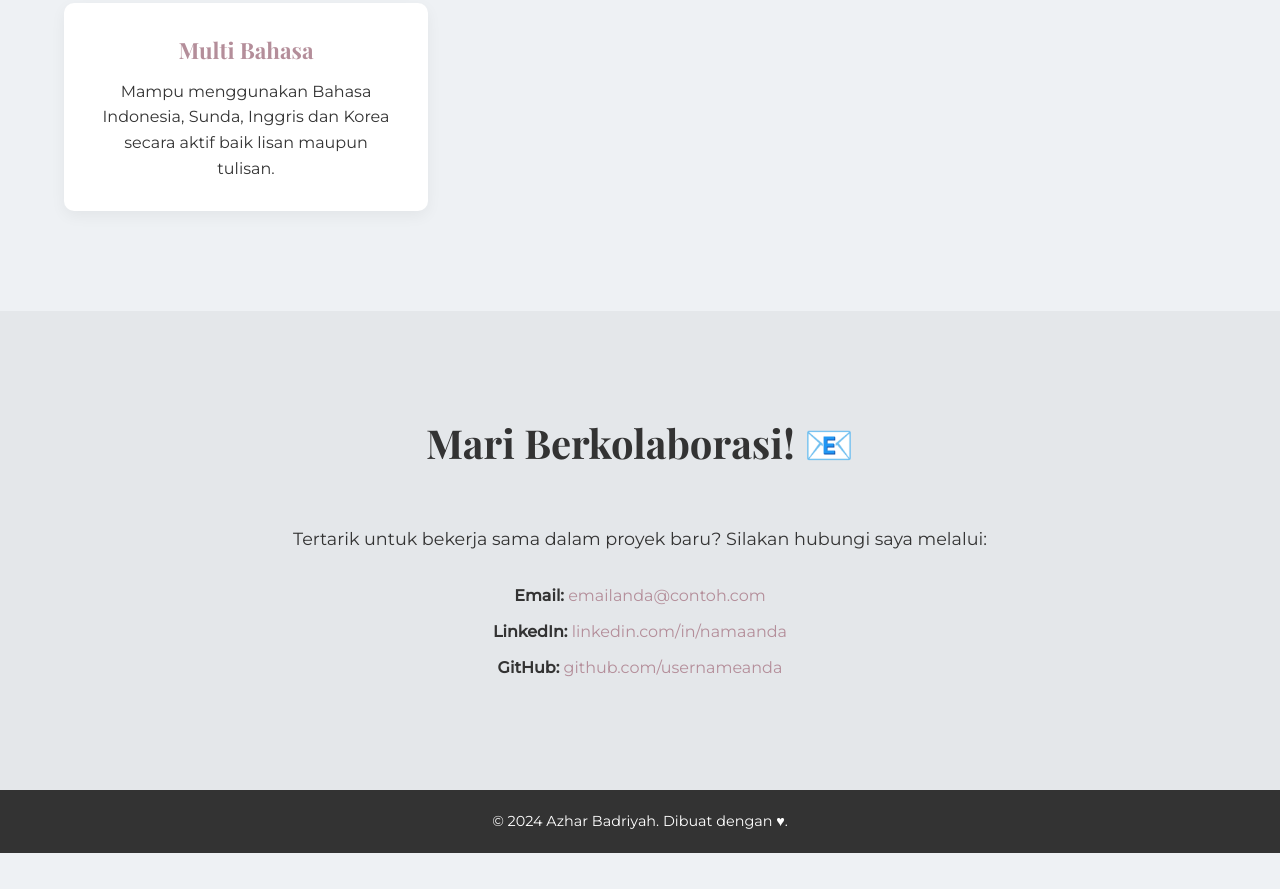
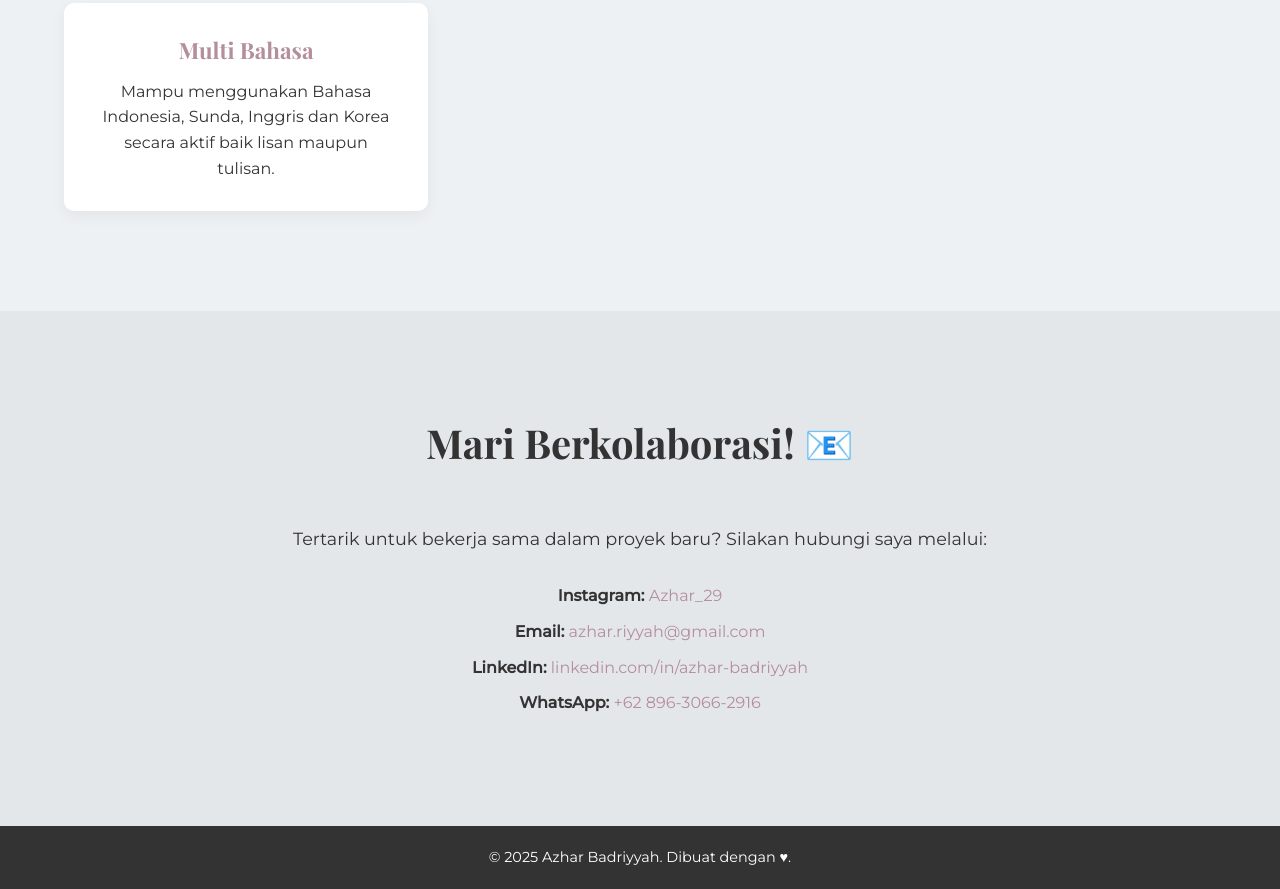
Before and after one commit to oxyrus69/az-portfolio, a plain HTML site: page index.html in a window 1280 px wide. Shown: the part 1742-2631 px from the top of the page. Before the commit the page ends 2595 px from the top, so only its background shows below. Drawn offline with nearby package versions, Linux system fonts and the light colour scheme.

Commit message:
adding contacts, fixing name

```diff
--- a/index.html
+++ b/index.html
@@ -3,7 +3,7 @@
   <head>
     <meta charset="UTF-8" />
     <meta name="viewport" content="width=device-width, initial-scale=1.0" />
-    <title>Azhar Badriyah - Portofolio</title>
+    <title>Azhar Badriyyah - Portofolio</title>
     <link rel="stylesheet" href="style.css" />
     <link
       href="https://fonts.googleapis.com/css2?family=Playfair+Display:wght@400;700&family=Montserrat:wght@300;400;500&display=swap"
@@ -30,7 +30,7 @@
       <section id="home" class="hero section-padding">
         <div class="container">
           <p class="greeting">Halo, saya</p>
-          <h1>Azhar Badriyah</h1>
+          <h1>Azhar Badriyyah</h1>
           <p class="tagline">
             Seorang sarjana komputer dengan passion pada Sistem Informasi.
           </p>
@@ -44,7 +44,7 @@
           <div class="about-content">
             <div class="text">
               <p>
-                Saya Azhar Badriyah, seorang perempuan yang berfokus pada karir
+                Saya Azhar Badriyyah, seorang perempuan yang berfokus pada karir
                 Sistem Informasi. Saya percaya pada desain yang bersih dan
                 fungsionalitas yang kuat.
               </p>
@@ -112,19 +112,27 @@
           </p>
           <div class="contact-info">
             <p>
+              <strong>Instagram:</strong>
+              <a href="https:\\www.instagram.com/azhar_29_" target="_blank"
+                >Azhar_29</a
+              >
+            </p>
+            <p>
               <strong>Email:</strong>
-              <a href="mailto:emailanda@contoh.com">emailanda@contoh.com</a>
+              <a href="mailto:azhar.riyyah@gmail.com">azhar.riyyah@gmail.com</a>
             </p>
             <p>
               <strong>LinkedIn:</strong>
-              <a href="https://linkedin.com/in/namaanda" target="_blank"
-                >linkedin.com/in/namaanda</a
+              <a
+                href="https://linkedin.com/in/azhar-badriyyah-a4b1a6290"
+                target="_blank"
+                >linkedin.com/in/azhar-badriyyah</a
               >
             </p>
             <p>
-              <strong>GitHub:</strong>
-              <a href="https://github.com/usernameanda" target="_blank"
-                >github.com/usernameanda</a
+              <strong>WhatsApp:</strong>
+              <a href="https://wa.me/qr/AGJ36N52D2DUP1" target="_blank"
+                >+62 896-3066-2916</a
               >
             </p>
           </div>
@@ -134,7 +142,7 @@
 
     <footer>
       <div class="container">
-        <p>&copy; 2024 Azhar Badriyah. Dibuat dengan &hearts;.</p>
+        <p>&copy; 2025 Azhar Badriyyah. Dibuat dengan &hearts;.</p>
       </div>
     </footer>
     <script>
```
